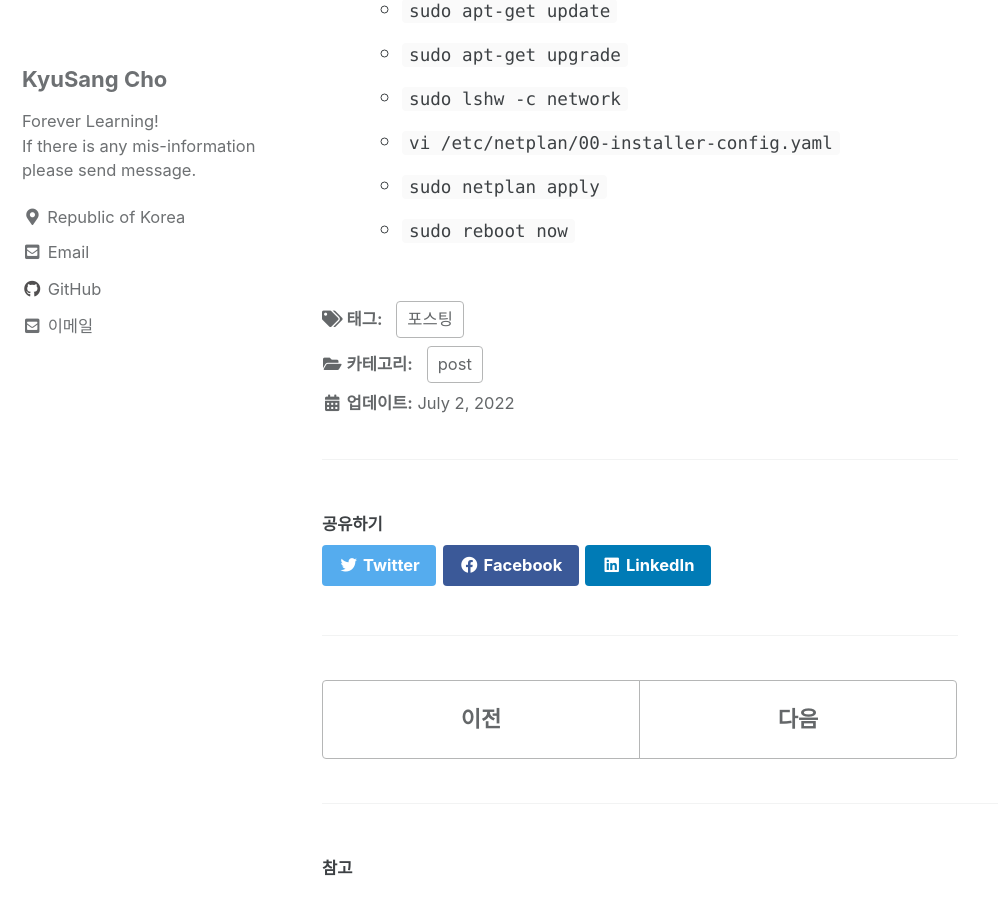
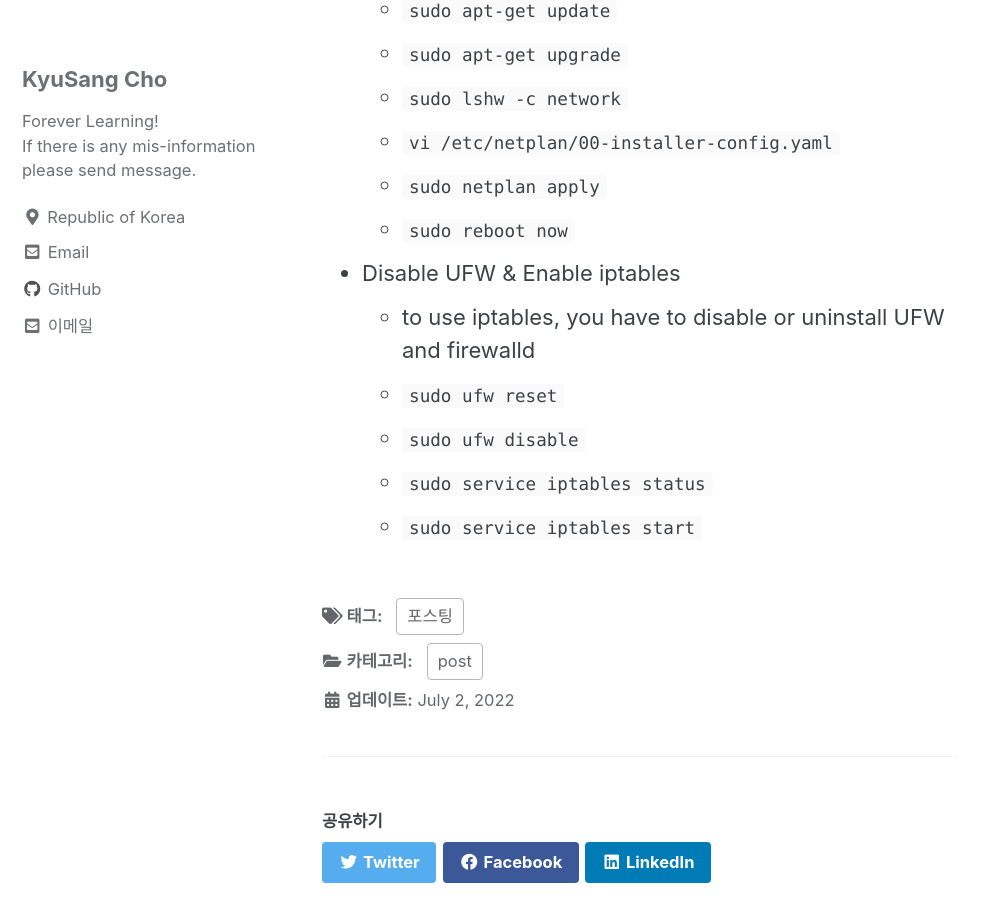
Before and after one commit to DevKS-Yet/DevKs-Yet.github.io, a Jekyll site: the page built from _posts/2022-07-02-84(post08).md, in a window 1280 px wide and 900 px high, scrolled down 1448 px. Shown: the whole window, without its empty margins (0-998 px from the left). Built offline with Jekyll 4.4.1, drawn with Linux system fonts in a browser that asks for light colours; cached includes are drawn as plain includes.

Commit message:
20220705

```diff
--- a/_posts/2022-07-02-84(post08).md
+++ b/_posts/2022-07-02-84(post08).md
@@ -50,3 +50,9 @@ The list that I used
   - `vi /etc/netplan/00-installer-config.yaml`
   - `sudo netplan apply`
   - `sudo reboot now`
+- Disable UFW &amp; Enable iptables
+  - to use iptables, you have to disable or uninstall UFW and firewalld
+  - `sudo ufw reset`
+  - `sudo ufw disable`
+  - `sudo service iptables status`
+  - `sudo service iptables start`
```
